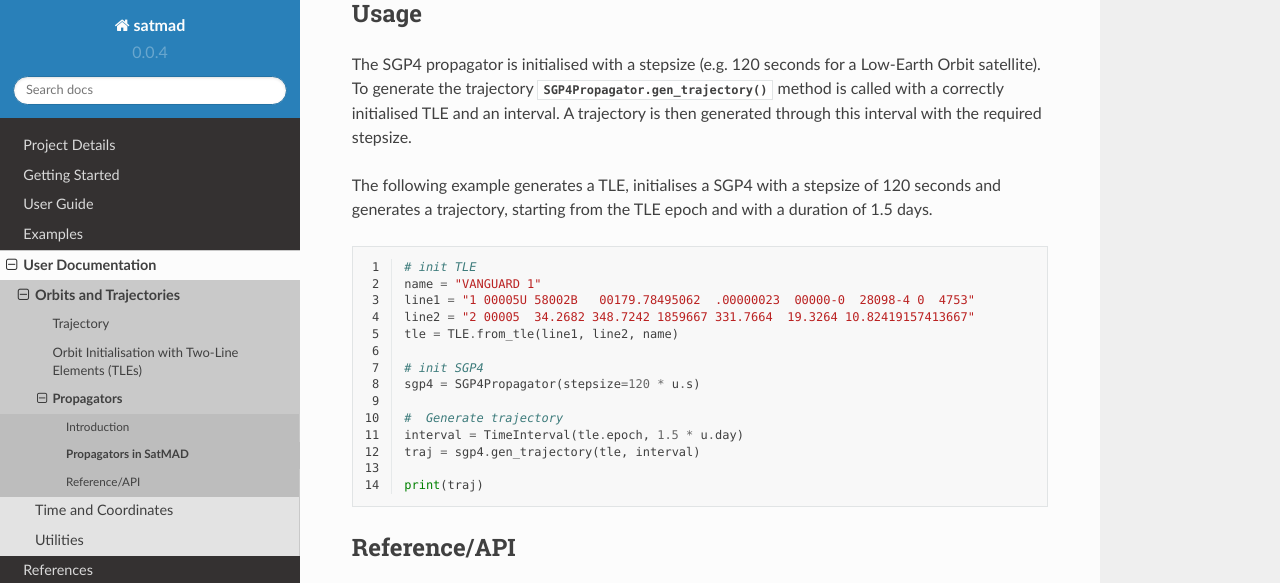
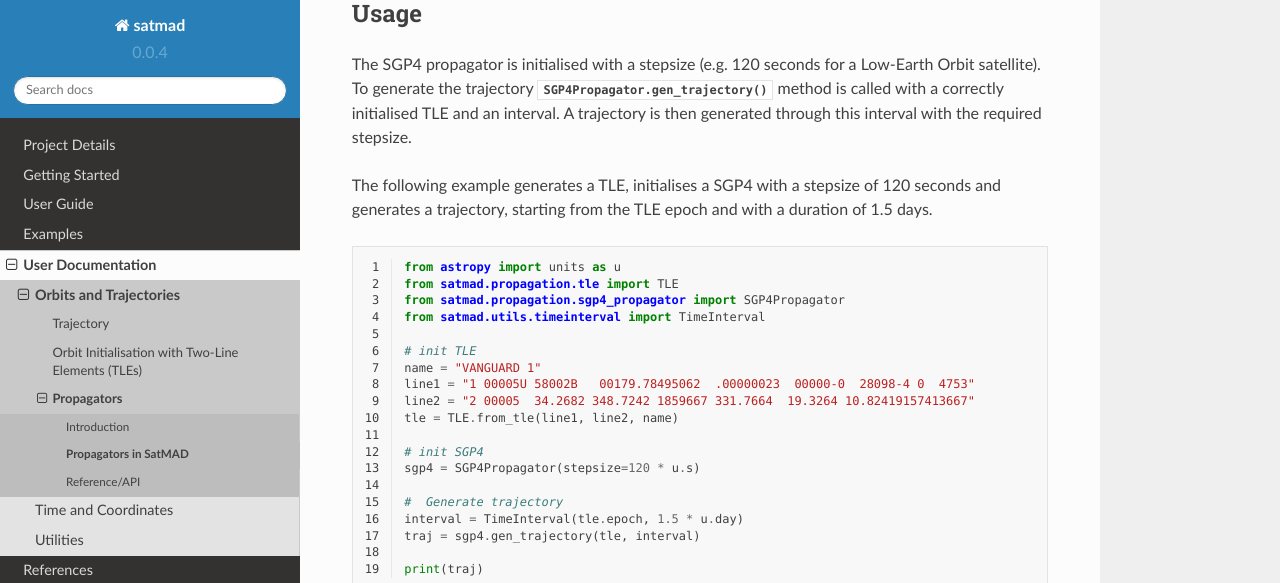
Before and after one commit to egemenimre/satmad, a Sphinx documentation site: the page built from docs/propagation/sgp4_propagator.rst, in a window 1280 px wide and 900 px high, scrolled down 461 px, cut to the strip 0-583 px from the top of the window. Built offline with Sphinx 7.4.7 and the Read the Docs theme 2.0.0, drawn with Linux system fonts in a browser that asks for light colours; pages that are not in the unit, such as notebooks, are missing from menus.

Commit message:
Added imports to the Usage example.

```diff
--- a/docs/propagation/sgp4_propagator.rst
+++ b/docs/propagation/sgp4_propagator.rst
@@ -33,6 +33,11 @@ generates a trajectory, starting from the TLE epoch and with a duration of 1.5 d
 .. code-block:: python
     :linenos:
 
+    from astropy import units as u
+    from satmad.propagation.tle import TLE
+    from satmad.propagation.sgp4_propagator import SGP4Propagator
+    from satmad.utils.timeinterval import TimeInterval
+
     # init TLE
     name = "VANGUARD 1"
     line1 = "1 00005U 58002B   00179.78495062  .00000023  00000-0  28098-4 0  4753"
```
